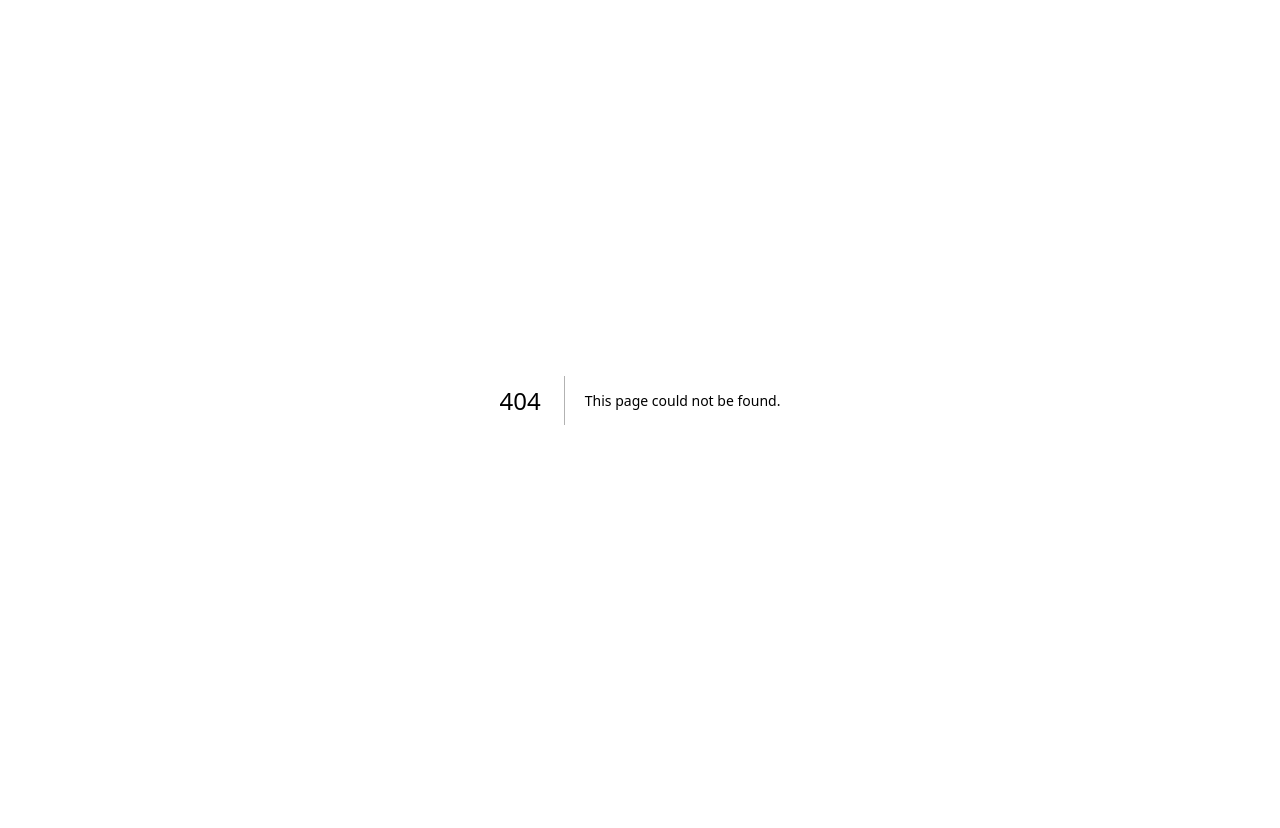
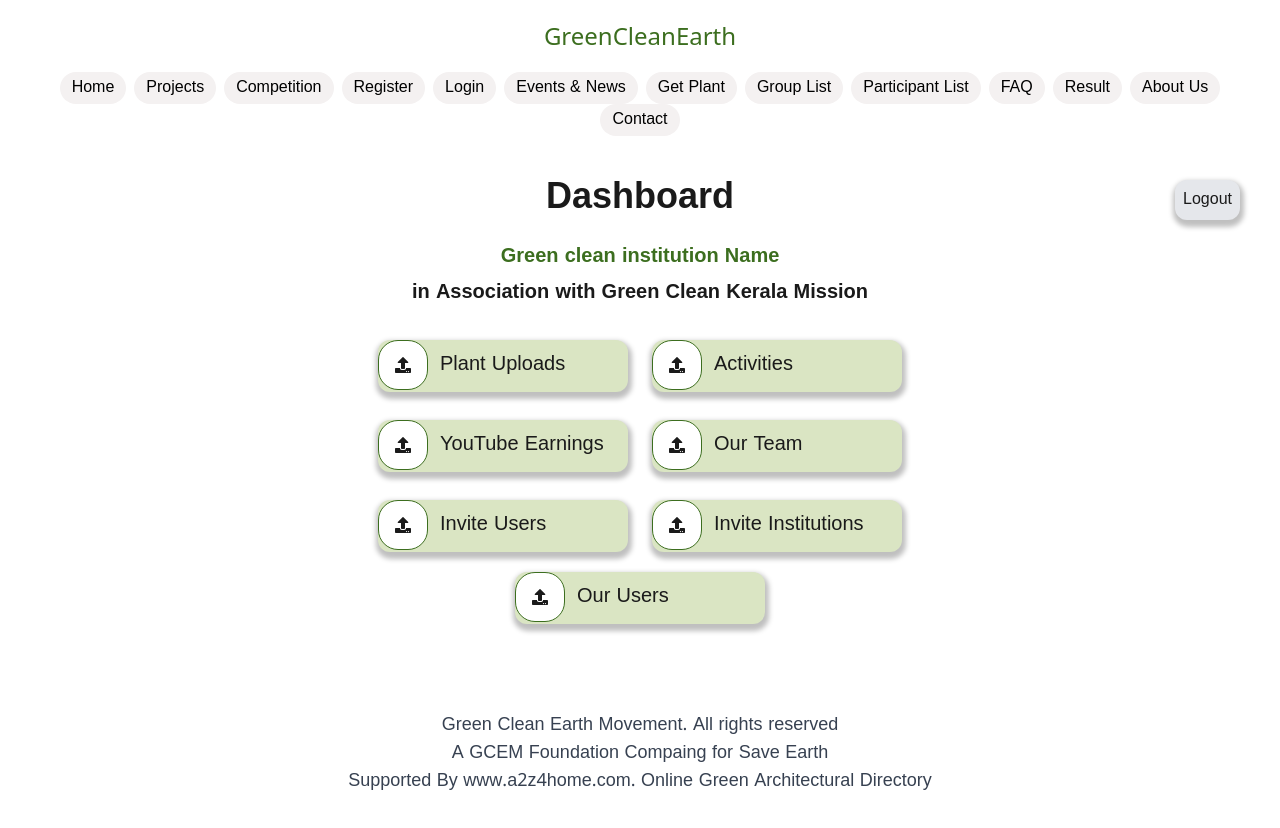
Before and after one commit to zwenie-tech/green-clean-earth, a Next.js app: page /dashboard in a window 1280 px wide. Before the commit this address had no page. Shown: the top 828 px of the page. Before the commit the page ends 800 px from the top, so only its background shows below. Built offline with nearby package versions, Linux system fonts and the light colour scheme.

Commit message:
Dashboard and dashboard user-list

```diff
--- /dev/null
+++ b/src/app/dashboard-userlist/page.tsx
@@ -0,0 +1,50 @@
+import React from 'react';
+import NavigationBar from '@/components/navigationBar';
+import Footer from '@/components/footer';
+
+const DashboardUserList = () => {
+  return (
+    <>
+      <NavigationBar />
+      <div className='relative flex p-4'>
+        <div className='absolute left-1/2 transform -translate-x-1/2 w-full md:w-auto'>
+          <h1 className='text-2xl m-3 text-left md:text-center md:text-4xl font-bold'>Dashboard</h1>
+        </div>
+        <div className='ml-auto'>
+          <button
+            className='rounded-xl md:mr-5 text-[#FFFFFF] bg-[#3C6E1F] p-2 mr-4'
+            style={{ boxShadow: '1px 4px 5px 3px #00000040' }}
+          >
+            Invite New User
+          </button>
+        </div>
+      </div>
+      <div className='text-center'>
+        <h1 className='text-xl mt-2 font-bold'>Users List</h1>
+      </div>
+
+      {/*list part */}
+      <div className="container mx-auto p-4">
+      <div className="grid grid-cols-1 md:grid-cols-3 gap-4">
+        {[1, 2, 3,4,5].map((index) => (
+          <div key={index} className="flex flex-col md:flex-row items-center p-4 border border-gray-200 rounded-lg" style={{boxShadow:'0px 4px 10px 3px #00000040'}}>
+            <div className="w-full md:w-1/4">
+              <img src='/images/participants_list.jpeg' alt={`Placeholder ${index}`} className="w-full h-auto object-cover rounded-lg" />
+            </div>
+            <div className="w-full md:w-3/4 md:pl-4">
+              <h4 className="text-xl font-bold">Megha prakash {index}</h4>
+              <p>Location:</p>
+              <p>Contact No.:</p>
+              <p>Profession:</p>
+              <p>City:</p>
+            </div>
+          </div>
+        ))}
+      </div>
+    </div>
+      <Footer />
+    </>
+  );
+};
+
+export default DashboardUserList;
--- /dev/null
+++ b/src/app/dashboard/page.tsx
@@ -0,0 +1,126 @@
+"use client";
+import React from 'react'
+import NavigationBar from "@/components/navigationBar";
+import Footer from '@/components/footer';
+import { Button } from 'react-bootstrap';
+import { FaUpload } from 'react-icons/fa';
+const dashboard=()=>{
+  const OurUserButton = () => {
+    window.location.href = '/dashboard-userlist';
+  };
+  const PlantUploadsButton = () => {
+    window.location.href = '/dashboard';
+  };
+  const ActivitiesButton= () => {
+    window.location.href = '/dashboard';
+  };
+  const YouTubeEarningsButton= () => {
+    window.location.href = '/dashboard';
+  };
+  const OurTeamButton = () => {
+    window.location.href = '/dashboard';
+  };
+  const InviteUsersButton = () => {
+    window.location.href = '/dashboard';
+  };
+  const InviteInstitutionsButton= () => {
+    window.location.href = '/dashboard';
+  };
+    return(
+        <>
+            <NavigationBar/>
+            <div className='relative flex items-center p-4'>
+              <div className='absolute left-1/2 transform -translate-x-1/2'>
+                <h1 className='text-4xl font-bold'>Dashboard</h1>
+              </div>
+              <div className='ml-auto'>
+                <button className='rounded-xl bg-gray-200 p-2 md:mr-6' style={{boxShadow:'1px 4px 5px 3px #00000040'}}>Logout</button>
+              </div>
+            </div>
+            <div className='text-center'>
+                 <h1 className='text-xl mt-2 font-bold text-[#3C6E1F]'>Green clean institution Name</h1>
+            </div>
+            <div className='text-center'>
+                 <h1 className='text-xl mb-6 mt-2 font-bold '>in Association with Green Clean Kerala Mission</h1>
+            </div>
+            {/*uploading button .......... */}
+        <div className="flex justify-center items-center p-2 gap-2 md:gap-6 mb-3">
+        <label className="btn btn-primary flex align-items-center bg-light-green rounded-lg"style={{width:'250px',boxShadow:'1px 4px 5px 3px #00000040'}} onClick={PlantUploadsButton}>
+          <div
+           style={{ width: '50px',height: '50px',backgroundColor: 'white',borderRadius: '20px',borderWidth: '1px',borderColor: '#3C6E1F',display:'flex',justifyContent: 'center',alignItems: 'center',}}
+          >
+          <FaUpload />
+         </div>
+          <div className="pt-4 p-1 text-sm md:text-xl md:p-3">Plant Uploads</div>
+          <input type="submit" style={{ display: 'none' }} />
+        </label>
+        <label className="btn btn-primary flex align-items-center bg-light-green rounded-lg"style={{width:'250px',boxShadow:'1px 4px 5px 3px #00000040'}} onClick={ActivitiesButton}>
+          <div
+           style={{ width: '50px',height: '50px',backgroundColor: 'white',borderRadius: '20px',borderWidth: '1px',borderColor: '#3C6E1F',display:'flex',justifyContent: 'center',alignItems: 'center',}}
+          >
+          <FaUpload />
+         </div>
+          <div className="pt-4 p-1 text-sm md:text-xl md:p-3">Activities</div>
+          <input type="submit" style={{ display: 'none' }} />
+        </label>
+        </div>
+        {/**2..... */}
+        <div className="flex justify-center items-center p-2 gap-2 md:gap-6 mb-3">
+        <label className="btn btn-primary flex align-items-center bg-light-green rounded-lg"style={{width:'250px',boxShadow:'1px 4px 5px 3px #00000040'}} onClick={YouTubeEarningsButton}>
+          <div
+           style={{ width: '50px',height: '50px',backgroundColor: 'white',borderRadius: '20px',borderWidth: '1px',borderColor: '#3C6E1F',display:'flex',justifyContent: 'center',alignItems: 'center',}}
+          >
+          <FaUpload />
+         </div>
+          <div className="pt-4 p-1 text-sm md:text-xl md:p-3">YouTube Earnings</div>
+          <input type="submit" style={{ display: 'none' }} />
+        </label>
+        <label className="btn btn-primary flex align-items-center bg-light-green rounded-lg"style={{width:'250px',boxShadow:'1px 4px 5px 3px #00000040'}} onClick={OurTeamButton}>
+          <div
+           style={{ width: '50px',height: '50px',backgroundColor: 'white',borderRadius: '20px',borderWidth: '1px',borderColor: '#3C6E1F',display:'flex',justifyContent: 'center',alignItems: 'center',}}
+          >
+          <FaUpload />
+         </div>
+          <div className="pt-4 p-1 text-sm md:text-xl md:p-3">Our Team</div>
+          <input type="submit" style={{ display: 'none' }} />
+        </label>
+        </div>
+        {/**3..... */}
+        <div className="flex justify-center items-center p-2 gap-2 md:gap-6
+        mb-3">
+        <label className="btn btn-primary flex align-items-center  bg-light-green rounded-lg"style={{width:'250px',boxShadow:'1px 4px 5px 3px #00000040'}} onClick={InviteUsersButton}>
+          <div
+           style={{ width: '50px',height: '50px',backgroundColor: 'white',borderRadius: '20px',borderWidth: '1px',borderColor: '#3C6E1F',display:'flex',justifyContent: 'center',alignItems: 'center',}}
+          >
+          <FaUpload />
+         </div>
+          <div className="pt-4 p-1 text-sm md:text-xl md:p-3">Invite Users</div>
+          <input type="submit" style={{ display: 'none' }} />
+        </label>
+        <label className="btn btn-primary flex align-items-center  bg-light-green rounded-lg"style={{width:'250px',boxShadow:'1px 4px 5px 3px #00000040'}} onClick={InviteInstitutionsButton} >
+          <div
+           style={{ width: '50px',height: '50px',backgroundColor: 'white',borderRadius: '20px',borderWidth: '1px',borderColor: '#3C6E1F',display:'flex',justifyContent: 'center',alignItems: 'center',}}
+          >
+          <FaUpload />
+         </div>
+          <div className="pt-4 p-1 text-sm md:text-xl md:p-3">Invite Institutions</div>
+          <input type="submit" style={{ display: 'none' }} />
+        </label>
+        </div>
+        {/*4th */}
+        <div className="flex justify-center items-center gap-5 ">
+        <label className="btn btn-primary flex align-items-center bg-light-green rounded-lg"style={{width:'250px',boxShadow:'1px 4px 5px 3px #00000040'}} onClick={OurUserButton}>
+          <div
+           style={{ width: '50px',height: '50px',backgroundColor: 'white',borderRadius: '20px',borderWidth: '1px',borderColor: '#3C6E1F',display:'flex',justifyContent: 'center',alignItems: 'center'}}
+          >
+          <FaUpload />
+         </div>
+          <div className="pt-4 p-1 text-sm md:text-xl md:p-3">Our Users</div>
+          <input type="submit" style={{ display: 'none' }} />
+        </label>
+        </div>
+        <Footer/>
+        </>
+    )
+}
+export default dashboard;
```
